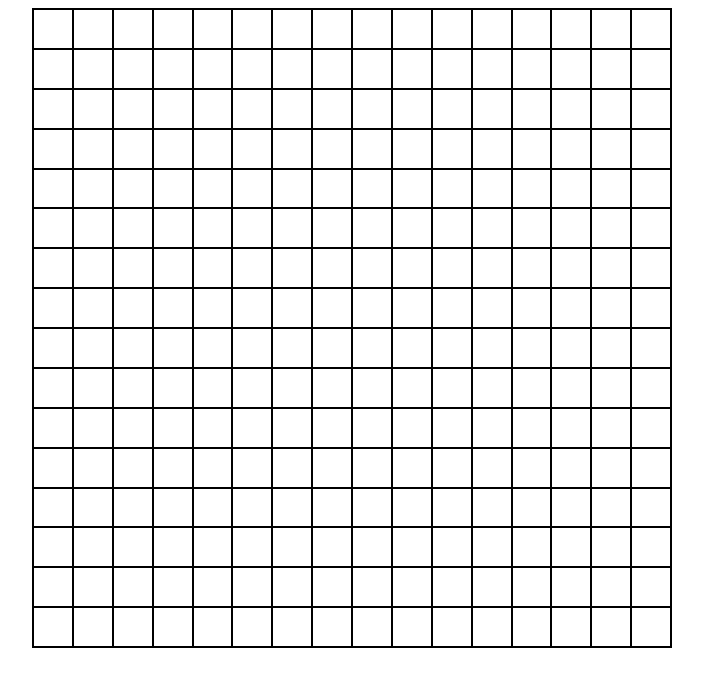
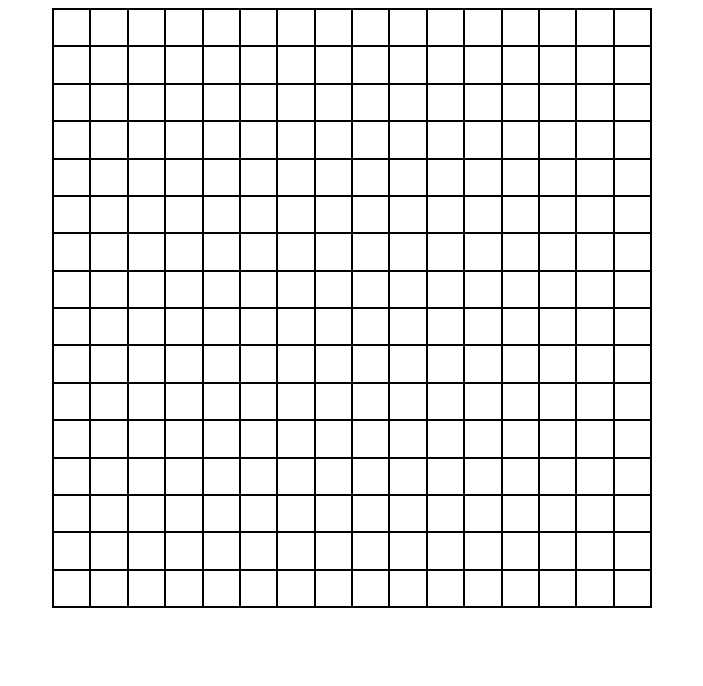
Before and after one commit to dot-dotdot/odin-etch-a-sketch, a plain HTML site: page index.html in a window 1280 px wide. Shown: the whole page, without its empty margins (288-991 px from the left). Drawn offline with Linux system fonts and the light colour scheme.

Commit message:
Change gridFill logic

```diff
--- a/script.js
+++ b/script.js
@@ -11,12 +11,8 @@ function fillGrid(sideLength) {
     for (let i = 1; i <= cellsTotal; i++) {
         const div = document.createElement("div");
         div.classList.add("grid-cell");
-        setCellDimensions(div);
+        div.style.cssText = `width: calc(100% / ${sideLength});
+                            height: calc(100% / ${sideLength})`;
         gridContainer.appendChild(div);
     }
 }
-
-function setCellDimensions(cell) {
-    cell.style.width = gridContainer.clientWidth / sideLength + "px";
-    cell.style.height = cell.style.width;
-}
--- a/style.css
+++ b/style.css
@@ -12,8 +12,8 @@ html {
 }
 
 .grid-container {
-    width: 50vw;
-    height: 50vw;
+    width: 600px;
+    height: 600px;
     display: flex;
     border: 1px solid black;
     flex-wrap: wrap;
@@ -21,5 +21,4 @@ html {
 
 .grid-cell {
     border: 1px solid black;
-    box-sizing: border-box;
 }
```
